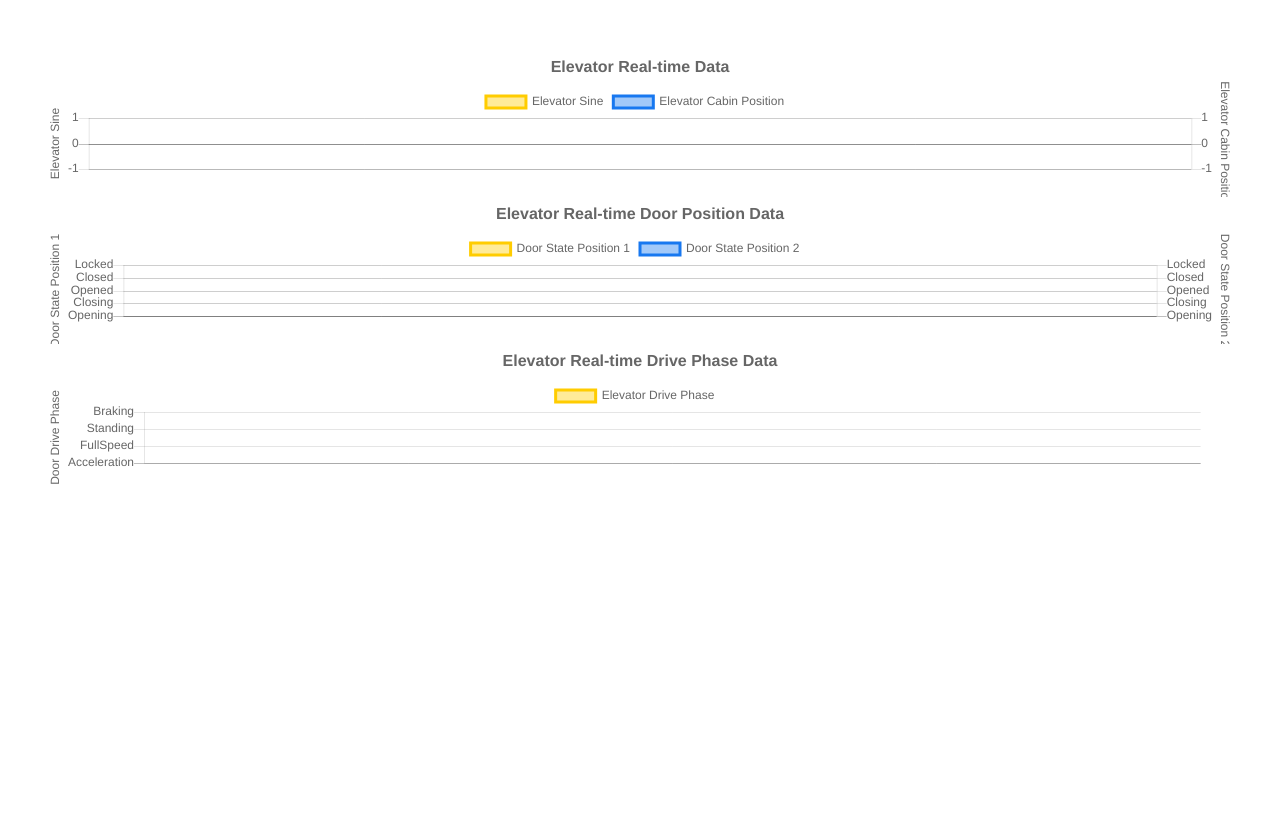
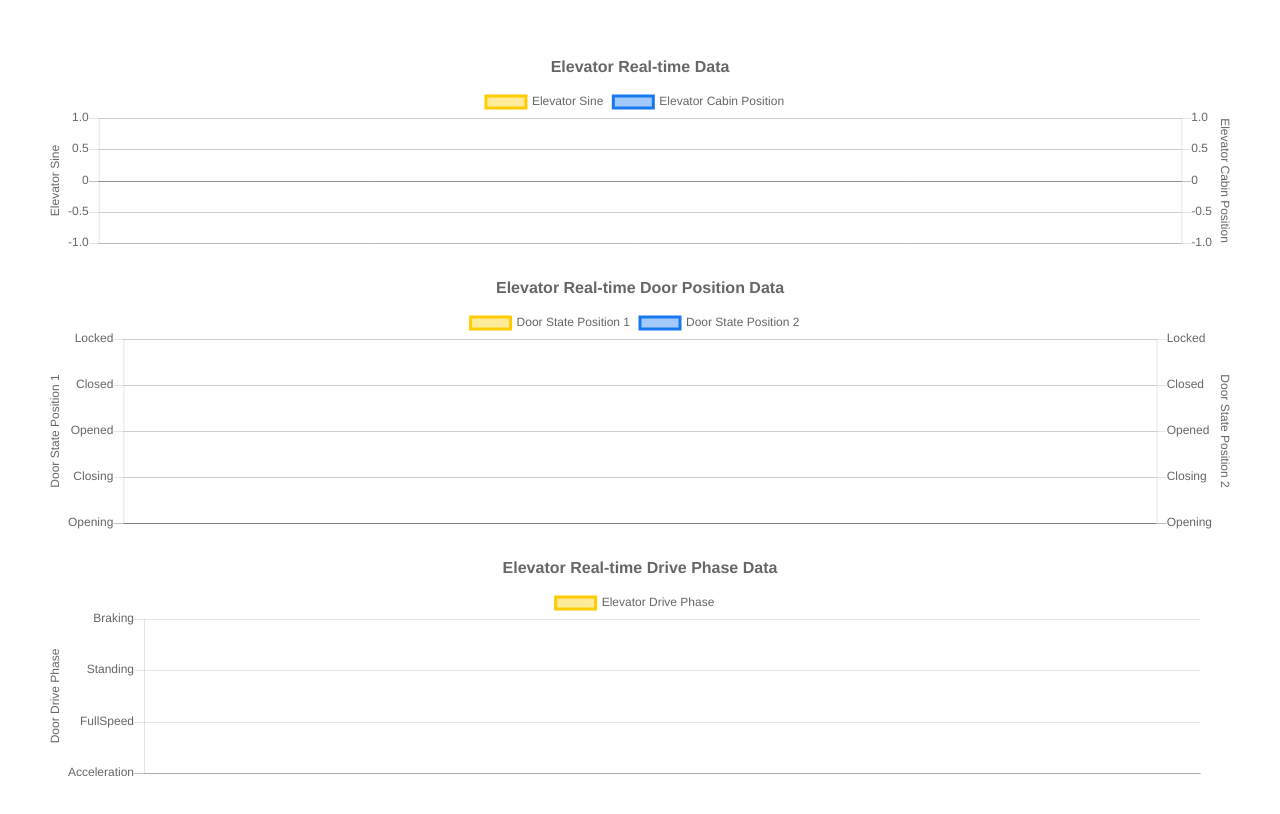
Before and after one commit to akhilesh009/oldNodeWebapp, a website: page public/index.html in a window 1280 px wide. Drawn offline with Linux system fonts and the light colour scheme.

Commit message:
changes for height

```diff
--- a/public/index.html
+++ b/public/index.html
@@ -9,9 +9,9 @@
 </head>
 
 <body>
-    <canvas id="myChart" width="400" height="50"></canvas>
-    <canvas id="myChart2" width="400" height="50"></canvas>
-    <canvas id="myChart3" width="400" height="50"></canvas>
+    <canvas id="myChart" width="400" height="75"></canvas>
+    <canvas id="myChart2" width="400" height="95"></canvas>
+    <canvas id="myChart3" width="400" height="85"></canvas>
 </body>
 
 </html>
```
